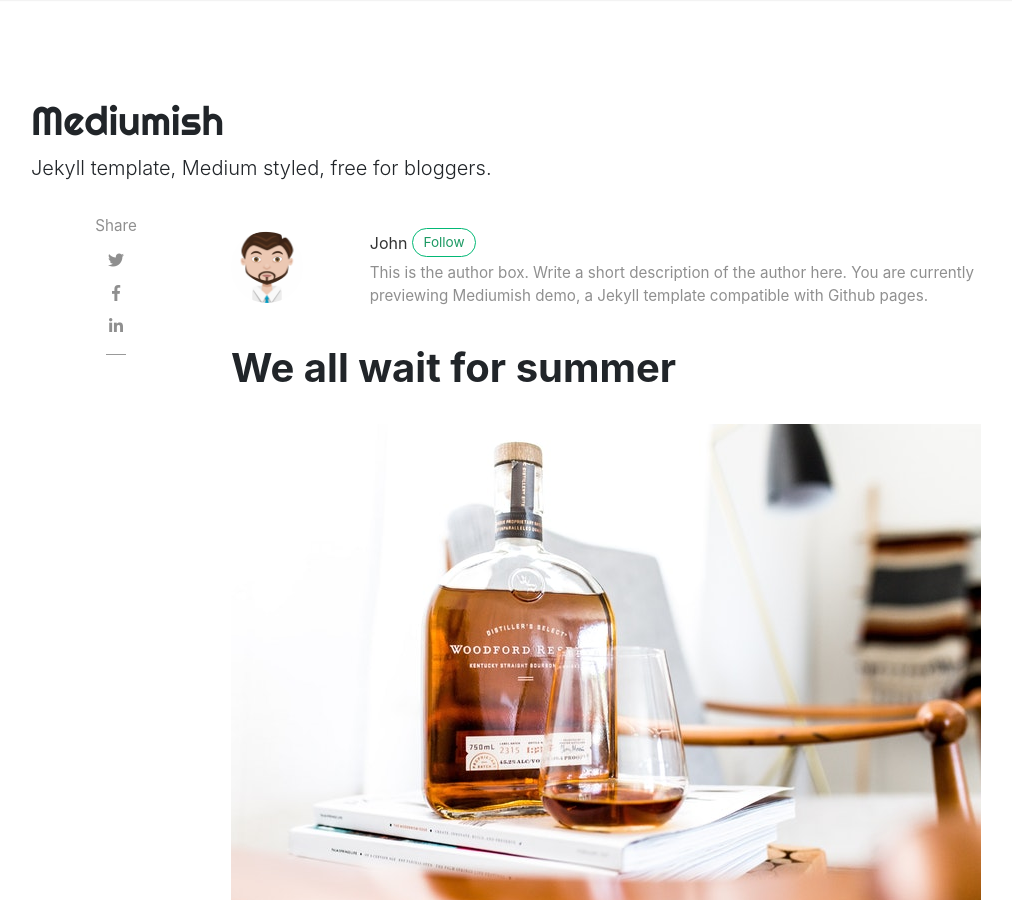
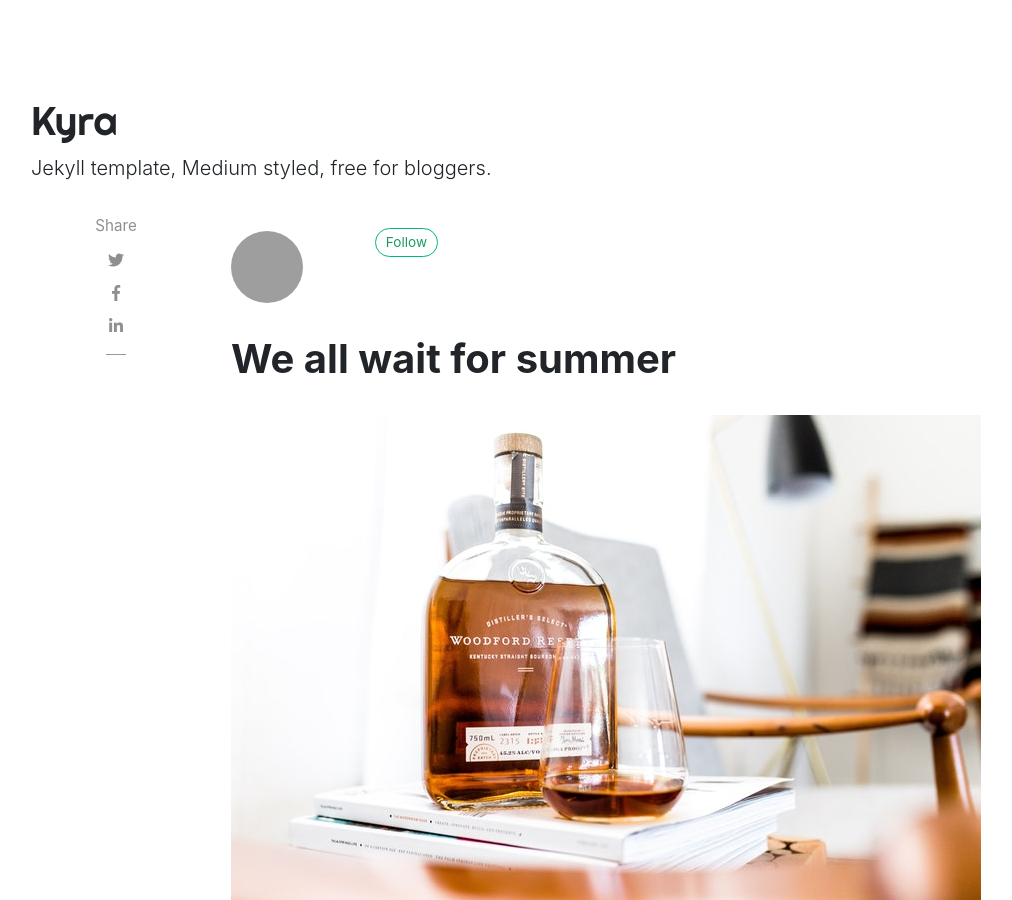
Before and after one commit to kyrab/website, a Jekyll site: the page built from _posts/2018-01-12-we-all-wait-for-summer.md, in a window 1280 px wide and 900 px high. Shown: the whole window, without its empty margins (54-1066 px from the left). Built offline with Jekyll 4.4.1, drawn with Linux system fonts in a browser that asks for light colours; nearby versions of some CDN libraries; comment, search, counter and statistics services are not loaded; some of the changed text lies outside the part shown; grey boxes are pictures that could not be loaded.

Commit message:
Update _config.yml

```diff
--- a/_config.yml
+++ b/_config.yml
@@ -1,13 +1,13 @@
 # Site
-name: "Mediumish"
-title: "Mediumish"
+name: "Kyra"
+title: "Kyra"
 description: "Jekyll template, Medium styled, free for bloggers."
 logo: 'assets/images/logo.png'
 favicon: 'assets/images/logo.png'
-baseurl: /mediumish-theme-jekyll
-google_analytics: 'UA-46278016-1'
-disqus: 'demowebsite'
-mailchimp-list: 'https://wowthemes.us11.list-manage.com/subscribe/post?u=8aeb20a530e124561927d3bd8&amp;id=8c3d2d214b'
+baseurl: ''
+google_analytics: ''
+disqus: ''
+mailchimp-list: ''
 include: ["_pages"]
 permalink: /:title/
 
@@ -21,9 +21,9 @@ authors:
     web: https://www.wowthemes.net
     twitter: https://twitter.com/wowthemesnet
     description: "Author of Mediumish, a Bootstrap Medium styled template available for WordPress, HTML, Ghost and Jekyll. You are currently previewing Jekyll template demo."
-  john:
-    name: John
-    display_name: John
+  kyra:
+    name: Kyra
+    display_name: Kyra
     avatar: 'assets/images/avatar.png'
     gravatar: b1cc14991db7a456fcd761680bbc8f81
     email: wowthemesnet@gmail.com
```
